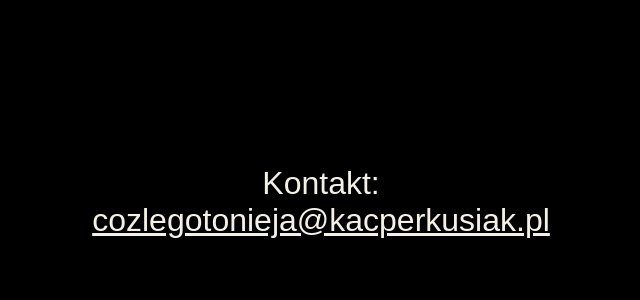
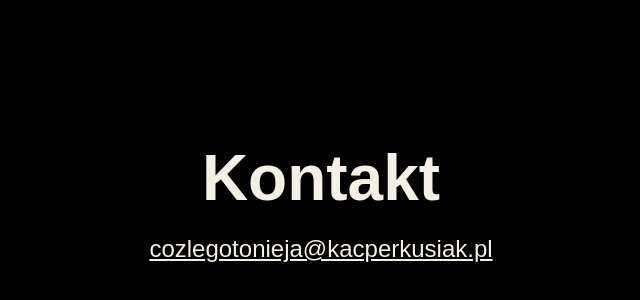
Before and after one commit to billySpleen67/strona, a plain HTML site: page index.html in a window 1280 px wide. Shown: the part 198-498 px from the top of the page, without its empty margins (319-959 px from the left). Drawn offline with Linux system fonts and the light colour scheme.

Commit message:
Update index.html

```diff
--- a/index.html
+++ b/index.html
@@ -3,6 +3,8 @@
 <head>
 <meta charset="utf-8">
 <title>Kontakt</title>
+
+<!-- favicon OVH (na razie to zostawiamy lub zmienisz później) -->
 <link rel="icon" href="favicon.png">
 
 <style>
@@ -14,30 +16,32 @@ body{
     align-items:center;
     flex-direction:column;
     background:black;
-    color:#f5f0e6; /* kremowy */
+    color:#f5f0e6;
     font-family: Arial, Helvetica, sans-serif;
     text-align:center;
 }
 
-.contact{
-    font-size:2rem;
+h1{
+    font-size:4rem;
+    margin:0;
 }
 
 a{
     color:#f5f0e6;
     text-decoration:underline;
+    font-size:1.5rem;
+    margin-top:20px;
 }
 </style>
 </head>
 
 <body>
 
-<div class="contact">
-Kontakt:<br>
+<h1>Kontakt</h1>
+
 <a href="mailto:cozlegotonieja@kacperkusiak.pl">
 cozlegotonieja@kacperkusiak.pl
 </a>
-</div>
 
 </body>
 </html>
```
